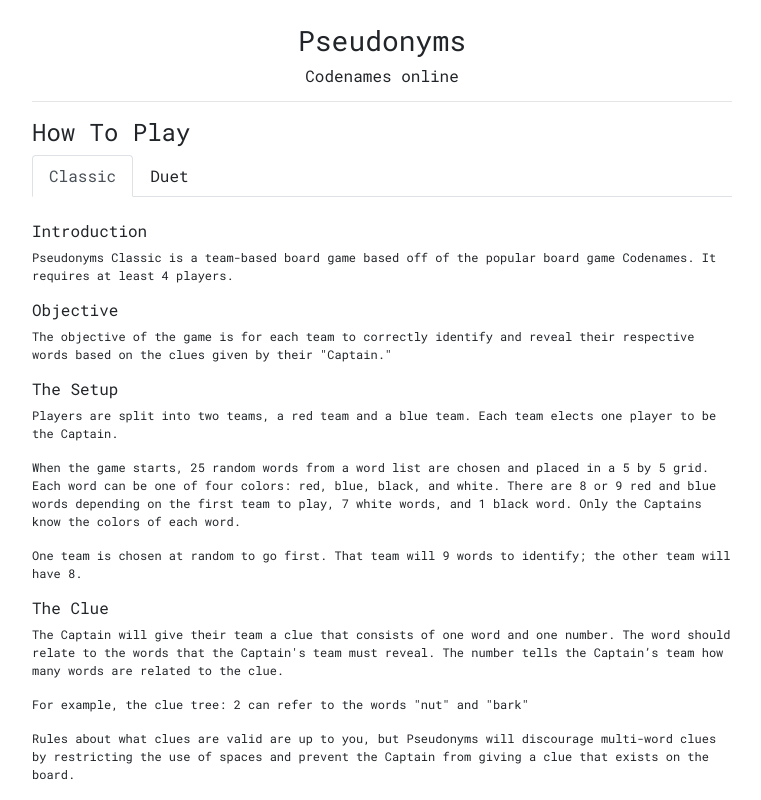
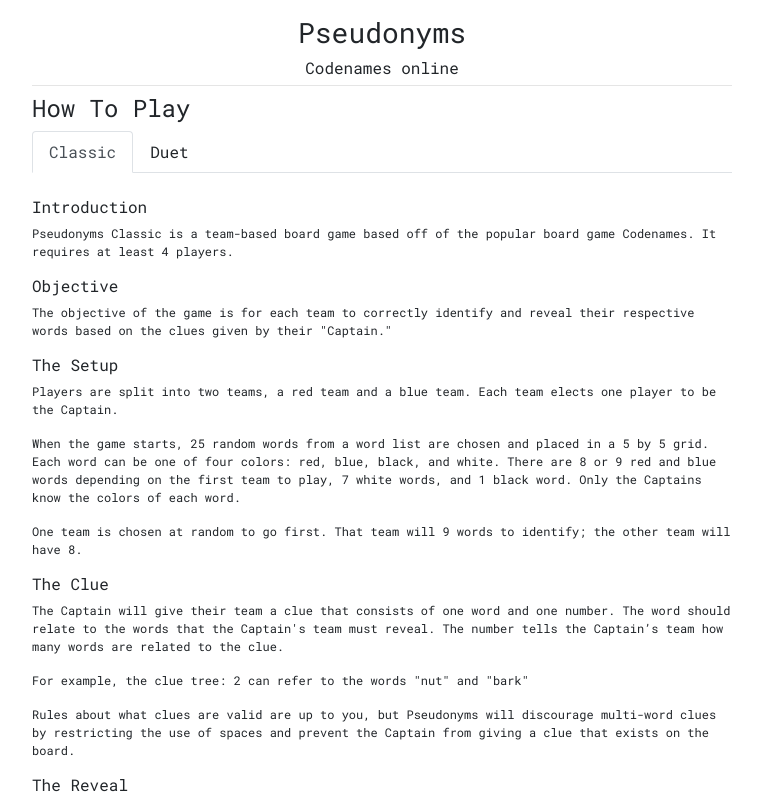
Before and after one commit to coconut750750/pseudonyms, a React (Create React App) app in the folder client/: page /howto in a window 1280 px wide. Shown: the top 800 px of the page, without its empty margins (258-1019 px from the left). Built offline with nearby package versions, Linux system fonts and the light colour scheme.

Commit message:
adjust layout to make room for spectators

```diff
--- a/client/src/App.css
+++ b/client/src/App.css
@@ -20,6 +20,11 @@
 
 p {
     font-size: 12px;
+}
+
+hr {
+    margin-top: 0.5rem;
+    margin-bottom: 0.5rem;
 }
 
 .button-row {
--- a/client/src/App.js
+++ b/client/src/App.js
@@ -127,7 +127,7 @@ function App(props) {
 
   return (
     <div className={`App ${tips ? '' : 'hidetips'}`}>
-      <br/>
+      <div id="header">
         <h3>Pseudonyms</h3>
         <div className="row">
           <div className="col-2"/>
@@ -144,6 +144,7 @@ function App(props) {
           </div>
         </div>
         <hr/>
+      </div>
 
       {views[viewState]}
     </div>
--- a/client/src/components/Footer.js
+++ b/client/src/components/Footer.js
@@ -6,7 +6,6 @@ function Footer() {
       <hr/>
       <small>built by <a href="https://brandon-wang.com" target="_blank" rel="noopener noreferrer">brandon wang</a></small>
       <br/>
-      <br/>
     </div>
   );
 }
--- a/client/src/components/PlayerBadge.js
+++ b/client/src/components/PlayerBadge.js
@@ -20,7 +20,7 @@ function PlayerBadge(props) {
   };
 
   return (
-    <div className={`badge m-2 ${getBadgeClass()} ${getRoleClass()}`}>
+    <div className={`badge m-1 ${getBadgeClass()} ${getRoleClass()}`}>
       {props.player.isCaptain() &&
         <img className="captain-icon" src="/icon.svg" alt=""/>
       }
--- a/client/src/game_components/Board.css
+++ b/client/src/game_components/Board.css
@@ -2,7 +2,7 @@
     display: flex;
     flex-wrap: wrap;
     justify-content: space-between;
-    height: 500px;
+    height: 450px;
     width: 700px;
     margin: 0 auto;
 }
@@ -10,6 +10,6 @@
 @media only screen and (max-width: 700px) {
   .board {
     width: 90vw;
-    height: 65vw;
+    height: 55vw;
   }
 }
--- a/client/src/game_components/GameHeader.js
+++ b/client/src/game_components/GameHeader.js
@@ -17,6 +17,10 @@ function GameHeader(props) {
     return props.players.filter(p => p.isBlue());
   };
 
+  const getSpectators = () => {
+    return props.players.filter(p => p.noTeam());
+  };
+
   const renderClassicScore = () => (
     <div className="row">
       <div className="col-5">
@@ -33,7 +37,7 @@ function GameHeader(props) {
     <div className="row">
       <div className="col-5">
         <h6>
-          {`Words: ${props.score.leftover}`}<Tip duet help="wordScore"/>
+          {`Words left: ${props.score.leftover}`}<Tip duet help="wordScore"/>
         </h6>
       </div>
       <div className="col-2"></div>
@@ -69,6 +73,10 @@ function GameHeader(props) {
         <div className="col-2"><Clock socket={props.socket}/></div>
         <div className="col-5"><PlayerList players={getBlues()}/></div>
       </div>
+      <div className="row">
+        <div className="col-7"></div>
+        <div className="col-5"><PlayerList players={getSpectators()}/></div>
+      </div>
     </div>
   );
 }
--- a/client/src/game_components/duet/DuetTile.js
+++ b/client/src/game_components/duet/DuetTile.js
@@ -26,7 +26,7 @@ function DuetTile(props) {
   };
 
   const tileClass = () => {
-    const color = fillColor === undefined ? props.color : fillColor;
+    const color = fillColor || props.color || "";
     const glow = props.glow === undefined ? "" : `glow-${props.glow}`;
     const revealClass = fillColor === undefined ? "hidden" : "revealed";
     const activeClass = props.active ? "active" : "inactive";
--- a/client/src/index.css
+++ b/client/src/index.css
@@ -16,3 +16,11 @@ body {
     width: 90vw;
   }
 }
+
+#header h3 {
+    margin-top: 1rem;
+}
+
+#header h6 {
+    margin-bottom: 0;
+}
--- a/client/src/index.js
+++ b/client/src/index.js
@@ -20,8 +20,7 @@ ReactDOM.render(<Index />, document.getElementById('root'));
 
 function StaticHeader(props) {
   return (
-    <div>
-      <br/>
+    <div id="header">
       <h3>Pseudonyms</h3>
       <h6>Codenames online</h6>
       <hr/>
```
Lines whose indentation alone changed are shown as unchanged.
